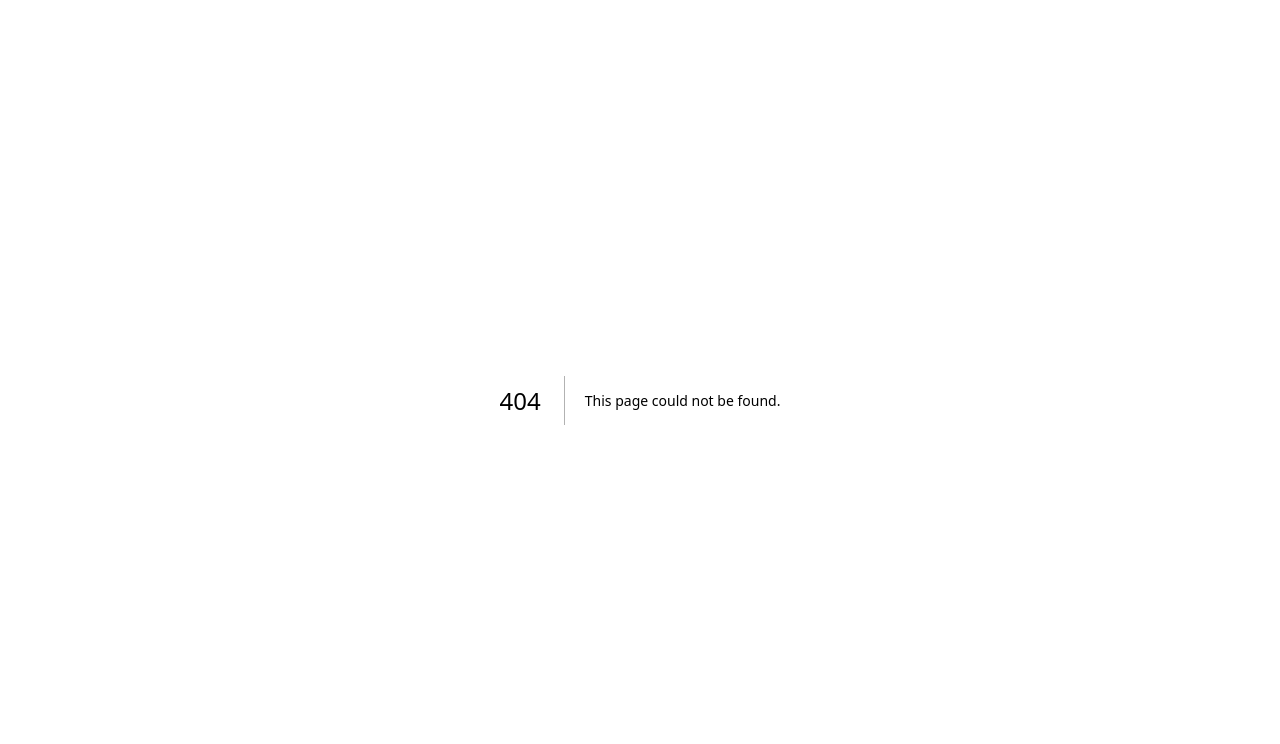
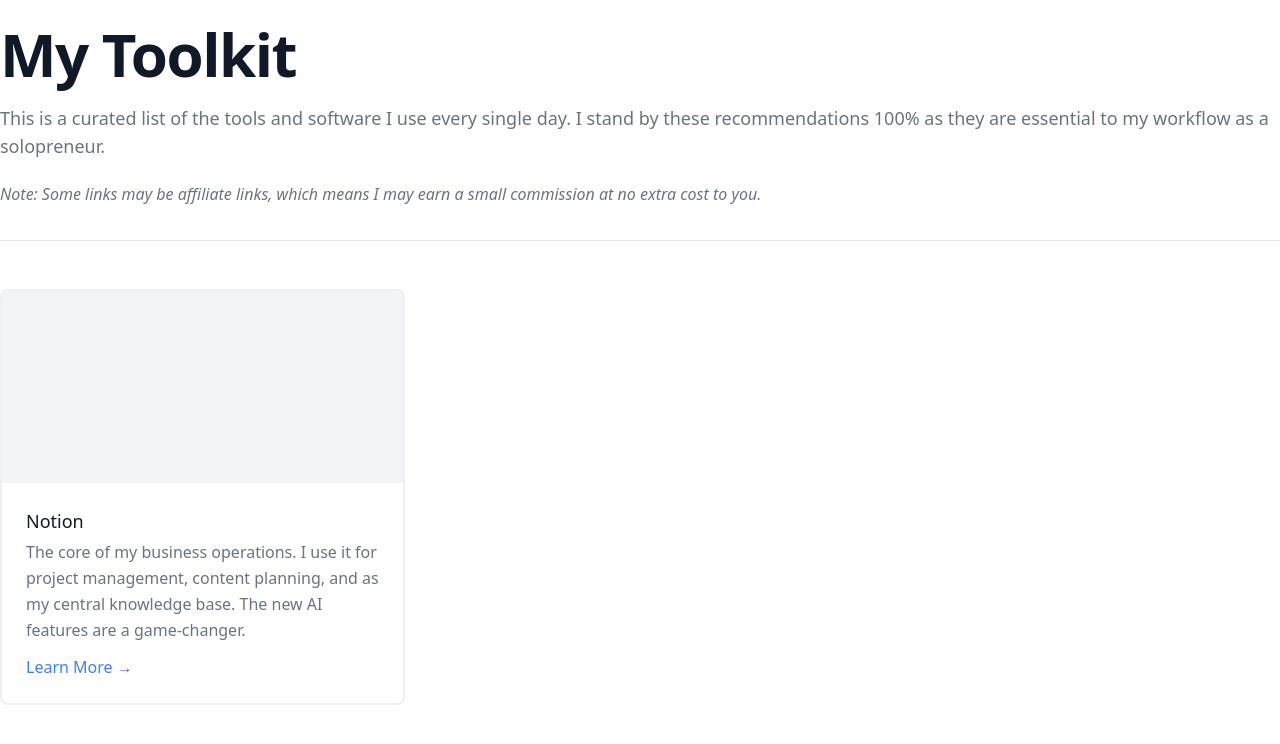
Before and after one commit to wardjana15-create/bestblogt.xyz, a Next.js app: page /toolkit in a window 1280 px wide. Before the commit this address had no page. Shown: the top 744 px of the page. Built offline with nearby package versions, Linux system fonts and the light colour scheme; no server answers.

Commit message:
Create toolkit.tsx

```diff
--- /dev/null
+++ b/pages/toolkit.tsx
@@ -0,0 +1,85 @@
+// pages/toolkit.tsx
+
+import { PageSEO } from '@/components/SEO'
+import siteMetadata from '@/data/siteMetadata'
+import Link from '@/components/Link'
+import Image from 'next/image'
+
+// Define the structure for a tool item
+interface Tool {
+  name: string
+  description: string
+  imageUrl: string
+  affiliateUrl: string
+  category: string
+}
+
+// Your curated list of recommended tools
+const toolList: Tool[] = [
+  {
+    name: 'Notion',
+    description:
+      'The core of my business operations. I use it for project management, content planning, and as my central knowledge base. The new AI features are a game-changer.',
+    imageUrl: '/static/images/toolkit/notion-logo.png', // We'll add this image later
+    affiliateUrl: 'https://notion.so/?r=your-affiliate-id', // REPLACE with your actual affiliate link
+    category: 'Productivity Hub',
+  },
+  // --- ADD MORE TOOLS HERE IN THE FUTURE ---
+]
+
+export default function Toolkit() {
+  return (
+    <>
+      <PageSEO
+        title={`Toolkit - My Recommended Tools | ${siteMetadata.headerTitle}`}
+        description={`The curated list of AI-powered tools and software I use to run my business and stay productive. These are the best-in-class apps I personally recommend.`}
+      />
+      <div className="divide-y divide-gray-200 dark:divide-gray-700">
+        <div className="space-y-2 pb-8 pt-6 md:space-y-5">
+          <h1 className="text-3xl font-extrabold leading-9 tracking-tight text-gray-900 dark:text-gray-100 sm:text-4xl sm:leading-10 md:text-6xl md:leading-14">
+            My Toolkit
+          </h1>
+          <p className="text-lg leading-7 text-gray-500 dark:text-gray-400">
+            This is a curated list of the tools and software I use every single day. I stand by
+            these recommendations 100% as they are essential to my workflow as a solopreneur.
+          </p>
+          <p className="text-md leading-7 text-gray-500 dark:text-gray-400">
+            <em>
+              Note: Some links may be affiliate links, which means I may earn a small commission at
+              no extra cost to you.
+            </em>
+          </p>
+        </div>
+        <div className="container py-12">
+          <div className="-m-4 flex flex-wrap">
+            {toolList.map((tool) => (
+              <div key={tool.name} className="p-4 md:w-1/2 md:even:pl-8 lg:w-1/3">
+                <div className="h-full overflow-hidden rounded-lg border-2 border-gray-200 border-opacity-60 dark:border-gray-700">
+                  {/* We will add images later. This is a placeholder div. */}
+                  <div className="h-48 w-full bg-gray-100 dark:bg-gray-800" />
+                  <div className="p-6">
+                    <h2 className="mb-1 text-lg font-medium text-gray-900 dark:text-gray-100">
+                      {tool.name}
+                    </h2>
+                    <p className="mb-3 leading-relaxed text-gray-500 dark:text-gray-400">
+                      {tool.description}
+                    </p>
+                    <div className="flex items-center ">
+                      <Link
+                        href={tool.affiliateUrl}
+                        className="text-primary-500 hover:text-primary-600 dark:hover:text-primary-400"
+                        aria-label={`Link to ${tool.name}`}
+                      >
+                        Learn More &rarr;
+                      </Link>
+                    </div>
+                  </div>
+                </div>
+              </div>
+            ))}
+          </div>
+        </div>
+      </div>
+    </>
+  )
+      }
```
